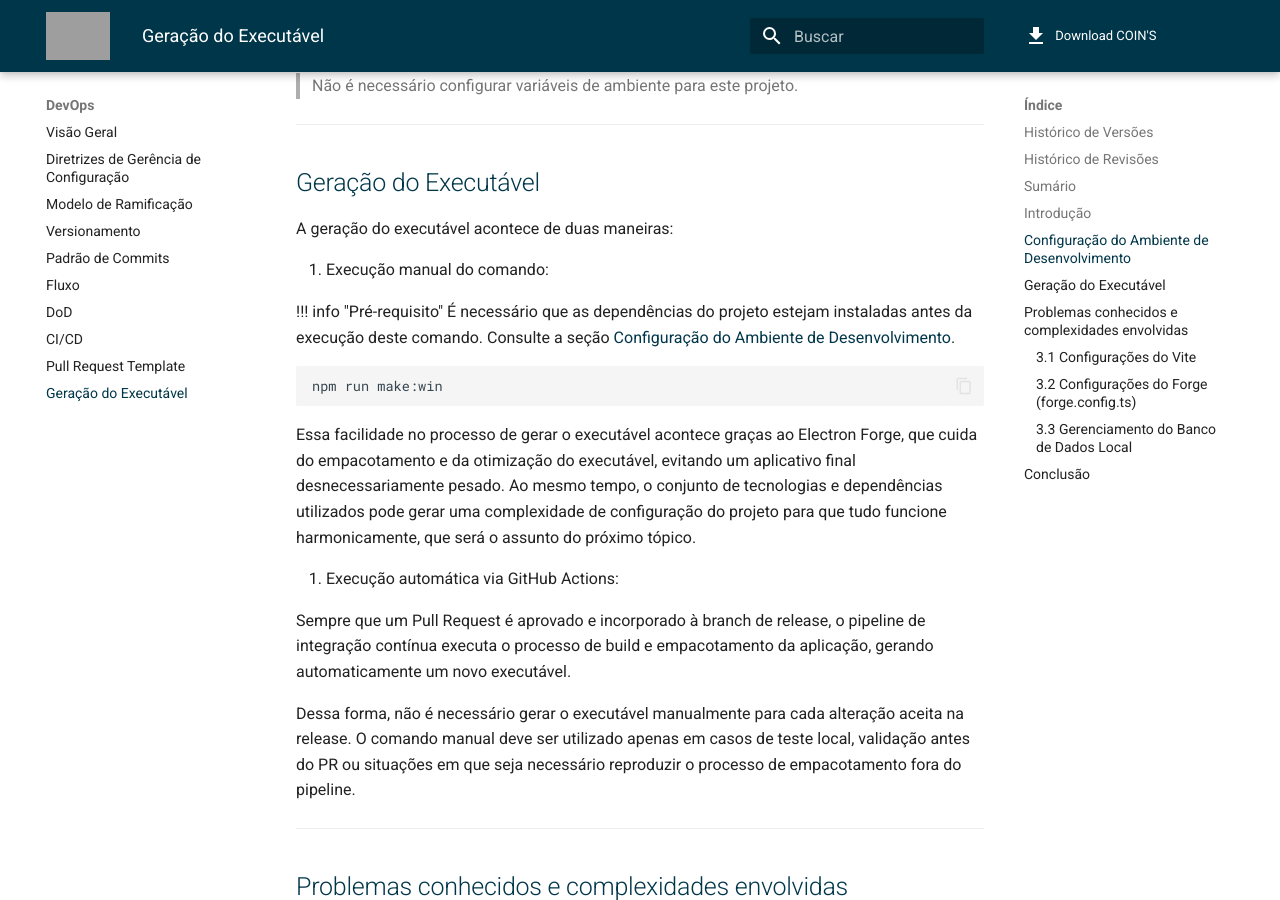
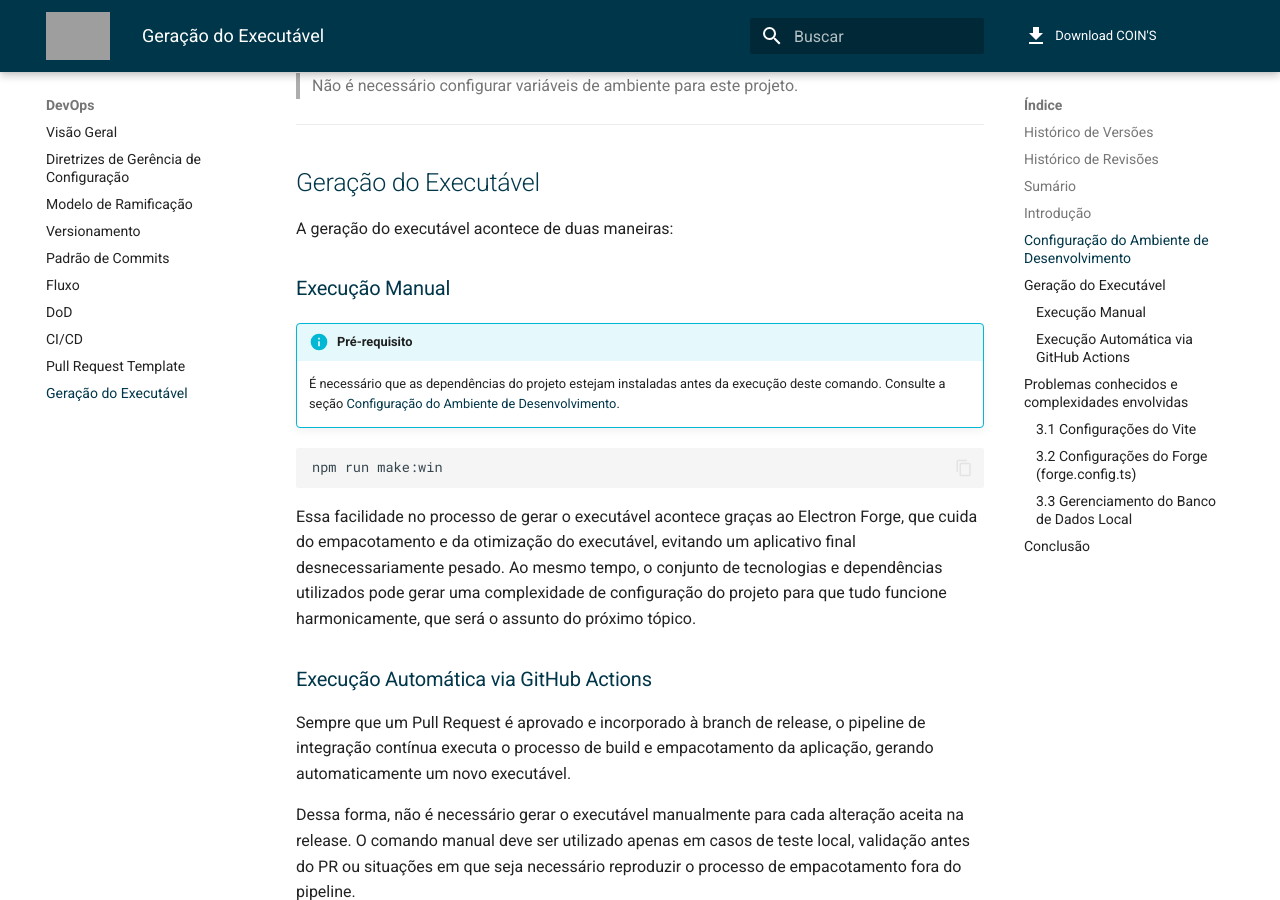
Before and after one commit to NES-Contabilidade-Integrada/doc-coins2026.1, an MkDocs documentation site: the page built from docs/devops/geracao-executavel.md, in a window 1280 px wide and 900 px high, scrolled down 1492 px. Built offline with MkDocs 1.6.1 and Material for MkDocs 9.7.7, drawn with Linux system fonts in a browser that asks for light colours; comment, search, counter and statistics services are not loaded; grey boxes are pictures that could not be loaded.

Commit message:
docs(devops): converte itens de geração do executável em subtítulos
Co-Authored-By: Claude Sonnet 4.6 <noreply@anthropic.com>

````diff
--- a/docs/devops/geracao-executavel.md
+++ b/docs/devops/geracao-executavel.md
@@ -57,20 +57,20 @@ npm start
 
 A geração do executável acontece de duas maneiras:
 
-1. Execução manual do comando:
+### Execução Manual
 
-   !!! info "Pré-requisito"
-       É necessário que as dependências do projeto estejam instaladas antes da execução deste comando. Consulte a seção [Configuração do Ambiente de Desenvolvimento](#configuração-do-ambiente-de-desenvolvimento).
+!!! info "Pré-requisito"
+    É necessário que as dependências do projeto estejam instaladas antes da execução deste comando. Consulte a seção [Configuração do Ambiente de Desenvolvimento](#configuração-do-ambiente-de-desenvolvimento).
 
-   ```bash
-   npm run make:win
-   ```
+```bash
+npm run make:win
+```
 
-   Essa facilidade no processo de gerar o executável acontece graças ao Electron Forge, que cuida do empacotamento e da otimização do executável, evitando um aplicativo final desnecessariamente pesado. Ao mesmo tempo, o conjunto de tecnologias e dependências utilizados pode gerar uma complexidade de configuração do projeto para que tudo funcione harmonicamente, que será o assunto do próximo tópico.
+Essa facilidade no processo de gerar o executável acontece graças ao Electron Forge, que cuida do empacotamento e da otimização do executável, evitando um aplicativo final desnecessariamente pesado. Ao mesmo tempo, o conjunto de tecnologias e dependências utilizados pode gerar uma complexidade de configuração do projeto para que tudo funcione harmonicamente, que será o assunto do próximo tópico.
 
-2. Execução automática via GitHub Actions:
+### Execução Automática via GitHub Actions
 
-   Sempre que um Pull Request é aprovado e incorporado à branch de release, o pipeline de integração contínua executa o processo de build e empacotamento da aplicação, gerando automaticamente um novo executável.
+Sempre que um Pull Request é aprovado e incorporado à branch de release, o pipeline de integração contínua executa o processo de build e empacotamento da aplicação, gerando automaticamente um novo executável.
 
 Dessa forma, não é necessário gerar o executável manualmente para cada alteração aceita na release. O comando manual deve ser utilizado apenas em casos de teste local, validação antes do PR ou situações em que seja necessário reproduzir o processo de empacotamento fora do pipeline.
 
````
